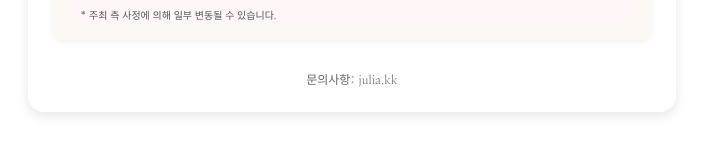
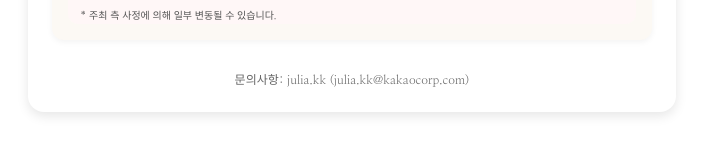
Before and after one commit to serandev/serena-invitation, a plain HTML site: page index.html in a window 1280 px wide. Shown: the part 1292-1441 px from the top of the page, without its empty margins (288-993 px from the left). Drawn offline with Linux system fonts and the light colour scheme; a web font is replaced by a local one.

Commit message:
Update index.html 문의사항 정보 수정

```diff
--- a/index.html
+++ b/index.html
@@ -316,7 +316,7 @@ details summary::-webkit-details-marker {
   </div>
 </details>
     <div class="contact-info">
-      문의사항: julia.kk
+      문의사항: julia.kk (julia.kk@kakaocorp.com)
     </div>
   </div>
 </body>
```
